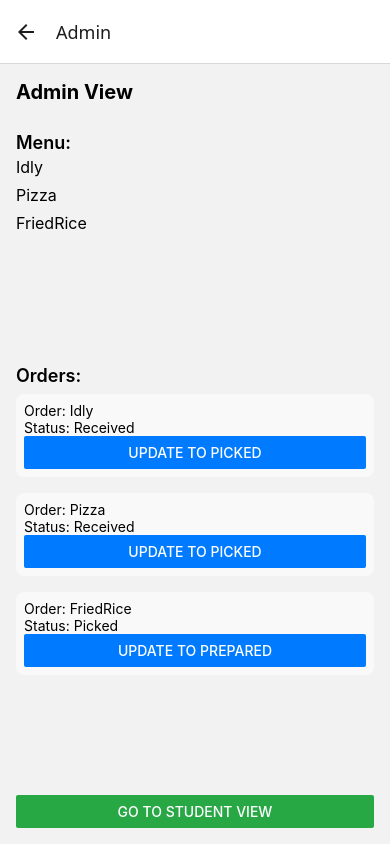
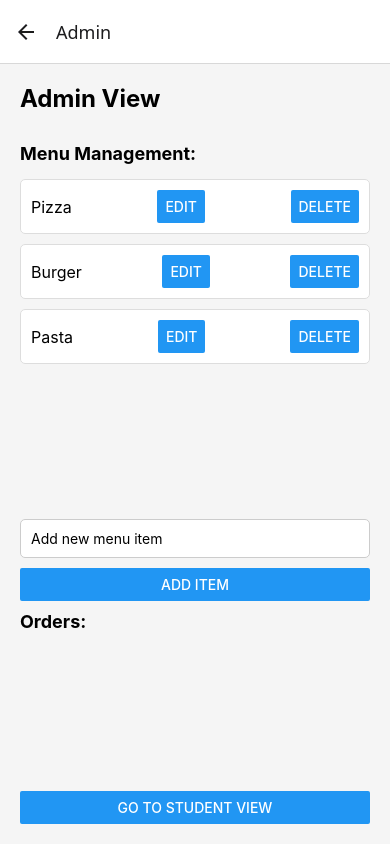
Before and after one commit to Vivek3751/e-canteen-app, a React Native app: screen /Admin in a window 390 px wide. Built offline with nearby package versions, Linux system fonts and the light colour scheme.

Commit message:
eCanteen(80%)

```diff
--- a/components/AdminView.tsx
+++ b/components/AdminView.tsx
@@ -1,78 +1,141 @@
 import React, { useContext } from 'react';
-import { View, Text, FlatList, Button, StyleSheet } from 'react-native';
+import { View, Text, StyleSheet, FlatList, Button, TextInput } from 'react-native';
 import { OrderContext } from '../contexts/OrderContext';
 
 const AdminView = ({ navigation }: any) => {
-  const { orders, updateOrderStatus, menuItems }: any = useContext(OrderContext);
+  const orderContext = useContext(OrderContext);
+
+  if (!orderContext) {
+    return <Text>Loading...</Text>;
+  }
+
+  const { menuItems, orders, addMenuItem, editMenuItem, deleteMenuItem, updateOrderStatus } =
+    orderContext;
+
+  // Local state for adding new menu items
+  const [newMenuItem, setNewMenuItem] = React.useState('');
+  const [editingIndex, setEditingIndex] = React.useState<number | null>(null);
+  const [editingText, setEditingText] = React.useState('');
+
+  const handleAddMenuItem = () => {
+    if (newMenuItem.trim()) {
+      addMenuItem(newMenuItem.trim());
+      setNewMenuItem('');
+    } else {
+      alert('Menu item cannot be empty.');
+    }
+  };
+
+  const handleEditMenuItem = (index: number) => {
+    if (editingText.trim()) {
+      editMenuItem(index, editingText.trim());
+      setEditingIndex(null);
+      setEditingText('');
+    } else {
+      alert('Menu item cannot be empty.');
+    }
+  };
 
   return (
     <View style={styles.container}>
-      <Text style={styles.heading}>Admin View</Text>
-
-      <Text style={styles.subHeading}>Menu:</Text>
+      <Text style={styles.header}>Admin View</Text>
+      <Text style={styles.subHeader}>Menu Management:</Text>
       <FlatList
         data={menuItems}
         keyExtractor={(item, index) => index.toString()}
-        renderItem={({ item }) => <Text style={styles.menuItem}>{item}</Text>}
+        renderItem={({ item, index }) => (
+          <View style={styles.menuItemContainer}>
+            {editingIndex === index ? (
+              <>
+                <TextInput
+                  style={styles.input}
+                  value={editingText}
+                  onChangeText={setEditingText}
+                  placeholder="Edit menu item"
+                />
+                <Button title="Save" onPress={() => handleEditMenuItem(index)} />
+                <Button title="Cancel" onPress={() => setEditingIndex(null)} />
+              </>
+            ) : (
+              <>
+                <Text style={styles.menuItemText}>{item}</Text>
+                <Button title="Edit" onPress={() => setEditingIndex(index)} />
+                <Button title="Delete" onPress={() => deleteMenuItem(index)} />
+              </>
+            )}
+          </View>
+        )}
       />
+      <TextInput
+        style={styles.input}
+        value={newMenuItem}
+        onChangeText={setNewMenuItem}
+        placeholder="Add new menu item"
+      />
+      <Button title="Add Item" onPress={handleAddMenuItem} />
 
-      <Text style={styles.subHeading}>Orders:</Text>
+      <Text style={styles.subHeader}>Orders:</Text>
       <FlatList
         data={orders}
         keyExtractor={(item, index) => index.toString()}
-        renderItem={({ item }) => (
-          <View style={styles.orderItem}>
-            <Text>Order: {item.name}</Text>
+        renderItem={({ item, index }) => (
+          <View style={styles.orderContainer}>
+            <Text>Order: {item.items.join(', ')}</Text>
             <Text>Status: {item.status}</Text>
-            <Button
-              title={`Update to ${getNextStatus(item.status)}`}
-              onPress={() => updateOrderStatus(item.id, getNextStatus(item.status))}
-              color="#007BFF"
-            />
+            <Button title="Update Status" onPress={() => updateOrderStatus(index)} />
           </View>
         )}
       />
-
-      <Button
-        title="Go to Student View"
-        onPress={() => navigation.navigate('Student')}
-        color="#28A745"
-      />
+      <Button title="Go to Student View" onPress={() => navigation.navigate('Student')} />
     </View>
   );
-};
-
-// Helper function to get the next status
-const getNextStatus = (currentStatus: string) => {
-  if (currentStatus === 'Received') return 'Picked';
-  if (currentStatus === 'Picked') return 'Prepared';
-  return 'Received'; // Loop back to Received
 };
 
 const styles = StyleSheet.create({
   container: {
     flex: 1,
-    padding: 16,
+    padding: 20,
+    backgroundColor: '#f5f5f5',
   },
-  heading: {
-    fontSize: 20,
+  header: {
+    fontSize: 24,
     fontWeight: 'bold',
-    marginBottom: 12,
+    marginBottom: 20,
   },
-  subHeading: {
+  subHeader: {
     fontSize: 18,
-    fontWeight: '600',
-    marginTop: 16,
+    fontWeight: 'bold',
+    marginVertical: 10,
   },
-  menuItem: {
+  menuItemContainer: {
+    flexDirection: 'row',
+    justifyContent: 'space-between',
+    alignItems: 'center',
+    backgroundColor: '#fff',
+    padding: 10,
+    marginVertical: 5,
+    borderRadius: 5,
+    borderWidth: 1,
+    borderColor: '#ddd',
+  },
+  menuItemText: {
     fontSize: 16,
-    marginVertical: 4,
   },
-  orderItem: {
-    padding: 8,
-    backgroundColor: '#f9f9f9',
-    marginVertical: 8,
-    borderRadius: 8,
+  input: {
+    borderWidth: 1,
+    borderColor: '#ccc',
+    padding: 10,
+    marginBottom: 10,
+    borderRadius: 5,
+    backgroundColor: '#fff',
+  },
+  orderContainer: {
+    backgroundColor: '#fff',
+    padding: 10,
+    marginVertical: 5,
+    borderRadius: 5,
+    borderWidth: 1,
+    borderColor: '#ddd',
   },
 });
 
--- a/components/StudentView.tsx
+++ b/components/StudentView.tsx
@@ -1,44 +1,82 @@
-import React, { useState, useContext } from 'react';
-import { View, Text, TextInput, Button, FlatList, StyleSheet } from 'react-native';
+import React, { useContext, useState } from 'react';
+import { View, Text, StyleSheet, Button, FlatList, TouchableOpacity } from 'react-native';
 import { OrderContext } from '../contexts/OrderContext';
 
 const StudentView = ({ navigation }: any) => {
-  const [order, setOrder] = useState('');
-  const { addOrder, menuItems }: any = useContext(OrderContext);
+  const orderContext = useContext(OrderContext);
+
+  if (!orderContext) {
+    return <Text>Loading...</Text>;
+  }
+
+  const { menuItems, placeOrder } = orderContext;
+
+  // State for managing cart items
+  const [cart, setCart] = useState<string[]>([]);
+
+  // Handle adding items to the cart
+  const handleAddToCart = (item: string) => {
+    setCart((prevCart) => [...prevCart, item]);
+  };
+
+  // Handle removing an item from the cart
+  const handleRemoveFromCart = (item: string) => {
+    setCart((prevCart) => prevCart.filter((cartItem) => cartItem !== item));
+  };
+
+  // Handle placing the order
+  const handlePlaceOrder = () => {
+    if (cart.length > 0) {
+      placeOrder(cart); // Call the context function to place the order
+      setCart([]); // Clear the cart after placing the order
+      alert('Order placed successfully!');
+    } else {
+      alert('Please add items to your cart before placing an order.');
+    }
+  };
 
   return (
     <View style={styles.container}>
-      <Text style={styles.heading}>Student View</Text>
-
-      <Text style={styles.subHeading}>Menu:</Text>
+      <Text style={styles.header}>Student View</Text>
+      <Text style={styles.subHeader}>Menu:</Text>
       <FlatList
         data={menuItems}
         keyExtractor={(item, index) => index.toString()}
-        renderItem={({ item }) => <Text style={styles.menuItem}>{item}</Text>}
+        renderItem={({ item }) => (
+          <View style={styles.menuItemContainer}>
+            <Text style={styles.menuItemText}>{item}</Text>
+            <TouchableOpacity style={styles.addButton} onPress={() => handleAddToCart(item)}>
+              <Text style={styles.addButtonText}>Add</Text>
+            </TouchableOpacity>
+          </View>
+        )}
       />
-
-      <Text style={styles.subHeading}>Enter order:</Text>
-      <TextInput
-        style={styles.input}
-        placeholder="Enter order name"
-        value={order}
-        onChangeText={setOrder}
-      />
-
-      <Button
-        title="Place Order"
-        onPress={() => {
-          addOrder(order);
-          setOrder('');
-        }}
-        color="#007BFF"
-      />
-
-      <Button
-        title="Go to Admin View"
-        onPress={() => navigation.navigate('Admin')}
-        color="#28A745"
-      />
+      <Text style={styles.subHeader}>Cart:</Text>
+      {cart.length > 0 ? (
+        <FlatList
+          data={cart}
+          keyExtractor={(item, index) => index.toString()}
+          renderItem={({ item }) => (
+            <View style={styles.cartItemContainer}>
+              <Text style={styles.cartItemText}>{item}</Text>
+              <TouchableOpacity
+                style={styles.removeButton}
+                onPress={() => handleRemoveFromCart(item)}
+              >
+                <Text style={styles.removeButtonText}>Remove</Text>
+              </TouchableOpacity>
+            </View>
+          )}
+        />
+      ) : (
+        <Text style={styles.emptyCartText}>Your cart is empty.</Text>
+      )}
+      <View style={styles.placeOrderButtonContainer}>
+        <Button title="Place Order" onPress={handlePlaceOrder} />
+      </View>
+      <View style={styles.navigationButtonContainer}>
+        <Button title="Go to Admin View" onPress={() => navigation.navigate('Admin')} />
+      </View>
     </View>
   );
 };
@@ -46,29 +84,77 @@ const StudentView = ({ navigation }: any) => {
 const styles = StyleSheet.create({
   container: {
     flex: 1,
-    padding: 16,
+    padding: 20,
+    backgroundColor: '#f5f5f5',
   },
-  heading: {
-    fontSize: 20,
+  header: {
+    fontSize: 24,
     fontWeight: 'bold',
-    marginBottom: 12,
+    marginBottom: 20,
   },
-  subHeading: {
+  subHeader: {
     fontSize: 18,
-    fontWeight: '600',
-    marginTop: 16,
+    fontWeight: 'bold',
+    marginVertical: 10,
   },
-  menuItem: {
+  menuItemContainer: {
+    flexDirection: 'row',
+    justifyContent: 'space-between',
+    alignItems: 'center',
+    backgroundColor: '#fff',
+    padding: 10,
+    marginVertical: 5,
+    borderRadius: 5,
+    borderWidth: 1,
+    borderColor: '#ddd',
+  },
+  menuItemText: {
     fontSize: 16,
-    marginVertical: 4,
   },
-  input: {
+  addButton: {
+    backgroundColor: '#007bff',
+    paddingVertical: 5,
+    paddingHorizontal: 10,
+    borderRadius: 5,
+  },
+  addButtonText: {
+    color: '#fff',
+    fontWeight: 'bold',
+  },
+  cartItemContainer: {
+    flexDirection: 'row',
+    justifyContent: 'space-between',
+    alignItems: 'center',
+    backgroundColor: '#fff',
+    padding: 10,
+    marginVertical: 5,
+    borderRadius: 5,
     borderWidth: 1,
-    borderColor: '#ccc',
-    borderRadius: 8,
-    padding: 8,
-    marginTop: 8,
-    marginBottom: 16,
+    borderColor: '#ddd',
+  },
+  cartItemText: {
+    fontSize: 16,
+  },
+  removeButton: {
+    backgroundColor: '#ff4d4d',
+    paddingVertical: 5,
+    paddingHorizontal: 10,
+    borderRadius: 5,
+  },
+  removeButtonText: {
+    color: '#fff',
+    fontWeight: 'bold',
+  },
+  emptyCartText: {
+    fontSize: 16,
+    fontStyle: 'italic',
+    color: '#888',
+  },
+  placeOrderButtonContainer: {
+    marginVertical: 20,
+  },
+  navigationButtonContainer: {
+    marginTop: 10,
   },
 });
 
--- a/contexts/OrderContext.tsx
+++ b/contexts/OrderContext.tsx
@@ -1,51 +1,80 @@
 import React, { createContext, useState, ReactNode } from 'react';
 
-// Define types for orders and the context
-type Order = {
-  id: string;
-  name: string;
-  status: string; // Status can be 'Received', 'Picked', or 'Prepared'
-};
+export interface Order {
+  items: string[];
+  status: 'Received' | 'Prepared' | 'Picked';
+}
 
-type OrderContextType = {
+export interface OrderContextProps {
+  menuItems: string[];
   orders: Order[];
-  menuItems: string[];
-  addOrder: (name: string) => void;
-  updateOrderStatus: (orderId: string, newStatus: string) => void;
-};
+  addMenuItem: (item: string) => void;
+  editMenuItem: (index: number, newItem: string) => void;
+  deleteMenuItem: (index: number) => void;
+  placeOrder: (items: string[]) => void;
+  updateOrderStatus: (index: number) => void;
+}
 
-export const OrderContext = createContext<OrderContextType | undefined>(undefined);
+export const OrderContext = createContext<OrderContextProps | undefined>(undefined);
 
-export const OrderProvider = ({ children }: { children: ReactNode }) => {
-  // Initial state
-  const [menuItems] = useState<string[]>(['Idly', 'Pizza', 'FriedRice']);
-  const [orders, setOrders] = useState<Order[]>([
-    { id: '1', name: 'Idly', status: 'Received' },
-    { id: '2', name: 'Pizza', status: 'Received' },
-    { id: '3', name: 'FriedRice', status: 'Picked' },
-  ]);
+interface OrderProviderProps {
+  children: ReactNode; // Define the type for children
+}
 
-  // Function to add a new order
-  const addOrder = (name: string) => {
-    const newOrder: Order = {
-      id: Math.random().toString(), // Generate a random ID
-      name,
-      status: 'Received',
-    };
-    setOrders((prevOrders) => [...prevOrders, newOrder]);
+export const OrderProvider: React.FC<OrderProviderProps> = ({ children }) => {
+  const [menuItems, setMenuItems] = useState<string[]>(['Pizza', 'Burger', 'Pasta']);
+  const [orders, setOrders] = useState<Order[]>([]);
+
+  const addMenuItem = (item: string) => {
+    setMenuItems((prev) => [...prev, item]);
   };
 
-  // Function to update order status
-  const updateOrderStatus = (orderId: string, newStatus: string) => {
-    setOrders((prevOrders) =>
-      prevOrders.map((order) =>
-        order.id === orderId ? { ...order, status: newStatus } : order
-      )
+  const editMenuItem = (index: number, newItem: string) => {
+    setMenuItems((prev) => {
+      const updated = [...prev];
+      updated[index] = newItem;
+      return updated;
+    });
+  };
+
+  const deleteMenuItem = (index: number) => {
+    setMenuItems((prev) => prev.filter((_, i) => i !== index));
+  };
+
+  const placeOrder = (items: string[]) => {
+    const newOrder: Order = { items, status: 'Received' };
+    setOrders((prev) => [...prev, newOrder]);
+  };
+
+  const updateOrderStatus = (index: number) => {
+    setOrders((prev) =>
+      prev.map((order, i) => {
+        if (i === index) {
+          const nextStatus =
+            order.status === 'Received'
+              ? 'Prepared'
+              : order.status === 'Prepared'
+              ? 'Picked'
+              : 'Received';
+          return { ...order, status: nextStatus };
+        }
+        return order;
+      })
     );
   };
 
   return (
-    <OrderContext.Provider value={{ orders, menuItems, addOrder, updateOrderStatus }}>
+    <OrderContext.Provider
+      value={{
+        menuItems,
+        orders,
+        addMenuItem,
+        editMenuItem,
+        deleteMenuItem,
+        placeOrder,
+        updateOrderStatus,
+      }}
+    >
       {children}
     </OrderContext.Provider>
   );
```
